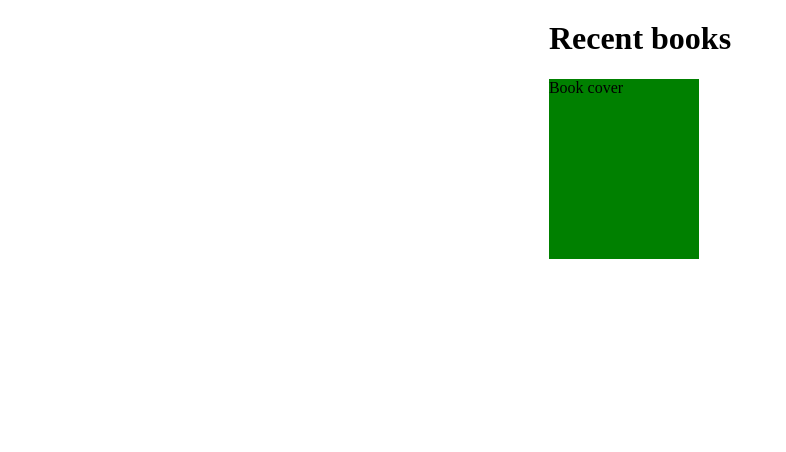
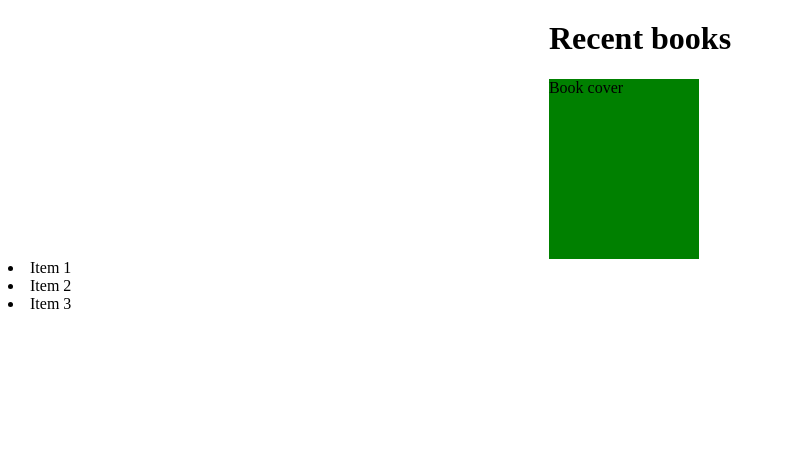
Before and after one commit to torerik123/books, a Flask app: page / in a window 1280 px wide. Shown: the part 30-482 px from the top of the page, without its empty margins (0-786 px from the left). Run offline with Flask 2, Linux system fonts and the light colour scheme; data that the repository does not hold is empty.

Commit message:
css change

```diff
--- a/templates/index.html
+++ b/templates/index.html
@@ -9,13 +9,22 @@ Book review
 
 
 {% block main %}
-<div class="container">
-    <div class="slider">
-        <h1>Recent books</h1>
-        <div class="slider-image">Book cover</div>
+<div class="index-slider">
+    <div class="container">
+        <div class="slider">
+            <h1>Recent books</h1>
+            <div class="slider-image">Book cover</div>
+
+        </div>
     </div>
 </div>
-
+<div class="footer">
+    <div class="footer-items">
+        <li>Item 1</li>
+        <li>Item 2</li>
+        <li>Item 3</li>
+    </div>
+</div>
 {% endblock %}
 
 
```
